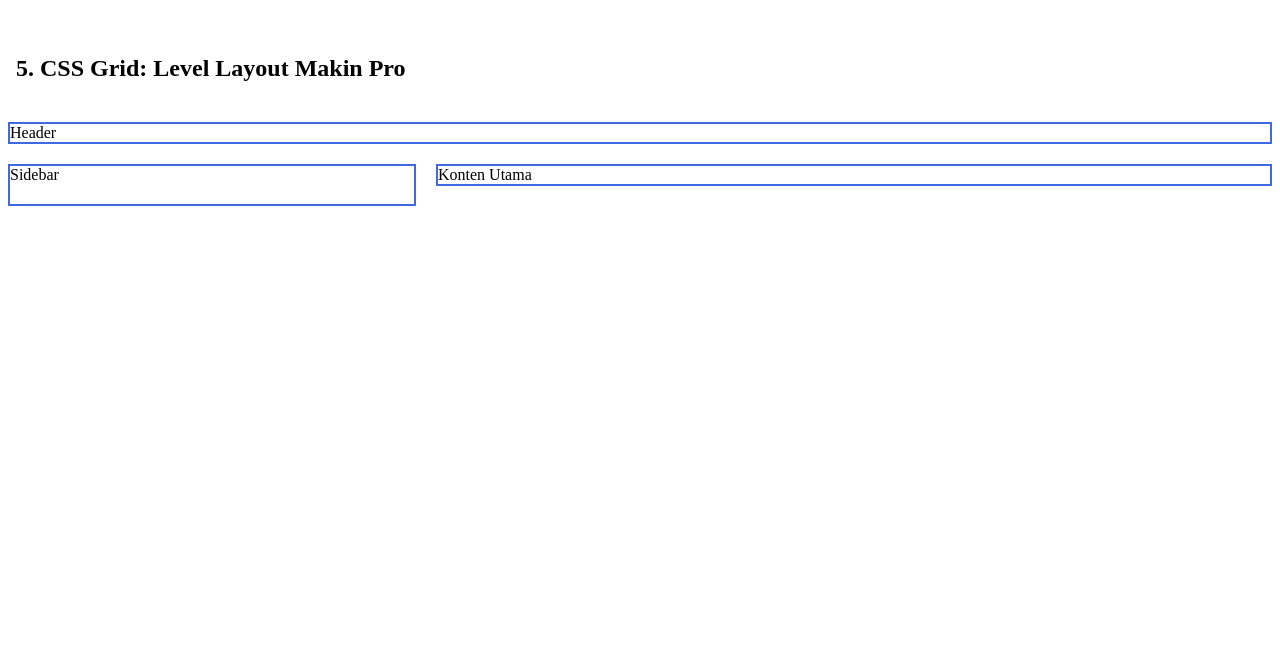
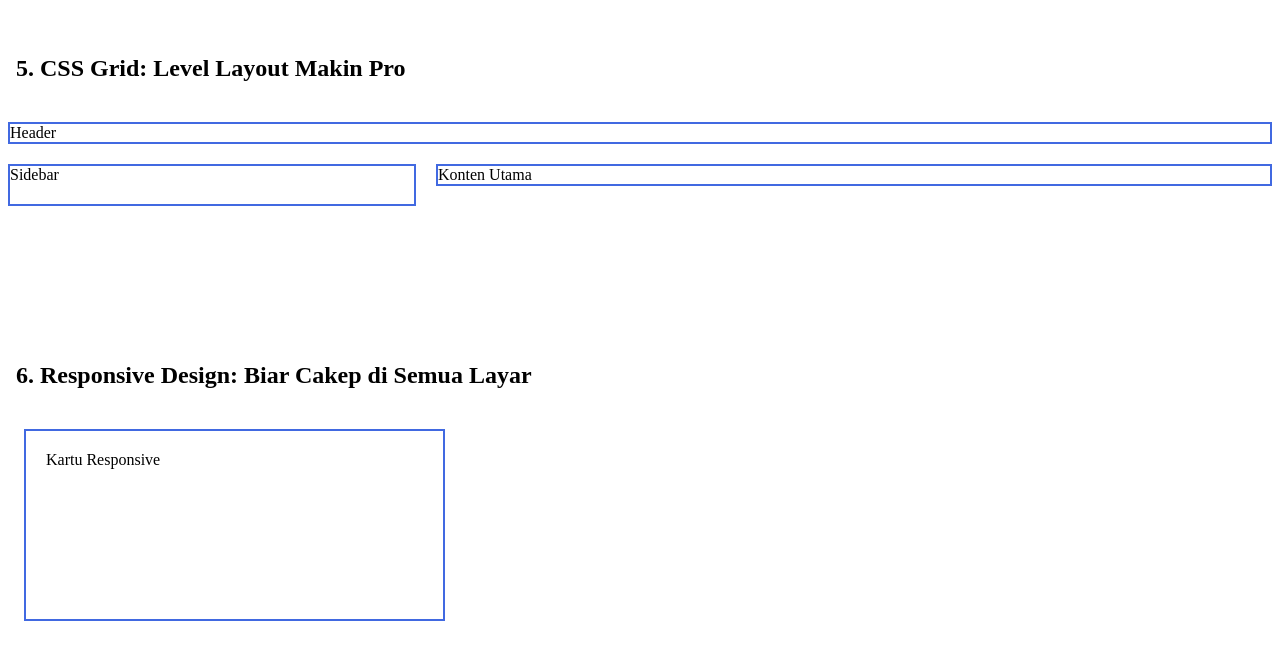
Before and after one commit to RizlH/1124160208-ManualCSS-VS-TailwindCSS, a plain HTML site: page Manual_CSS/index.html in a window 1280 px wide. Shown: the part 1133-1792 px from the top of the page. Before the commit the page ends 1495 px from the top, so only its background shows below. Drawn offline with Linux system fonts and the light colour scheme.

Commit message:
6. Responsive Design: Biar Cakep di Semua Layar

```diff
--- a/Manual_CSS/index.html
+++ b/Manual_CSS/index.html
@@ -63,5 +63,13 @@
             <div class="konten-utama">Konten Utama</div>
         </div>
     </section>
+
+    <!-- 6. Responsive Design: Biar Cakep di Semua Layar -->
+    <h1 class="judul">6. Responsive Design: Biar Cakep di Semua Layar</h1>
+    <section class="posisi-container">
+        <div class="kartu-responsive">
+            Kartu Responsive
+        </div>
+    </section>
 </body>
 </html>
--- a/Manual_CSS/style.css
+++ b/Manual_CSS/style.css
@@ -102,3 +102,25 @@ body {
     grid-column: 2 / 4;
     border: 2px solid royalblue;
 }
+
+.kartu-responsive {
+    width: 100%;
+    border: 2px solid royalblue;
+    height: 12rem;
+    padding: 1.25rem;
+    border: 2px solid royalblue;
+    margin: 1rem;
+    box-sizing: border-box;
+}
+
+@media (min-width: 768px) {
+    .kartu-responsive {
+        width: 50%;
+    }
+}
+
+@media (min-width: 1024px) {
+    .kartu-responsive {
+        width: 33.333333%;
+    }
+}
```
Also changed, not shown: Tailwind_CSS/index.html (+10 -0 lines).
